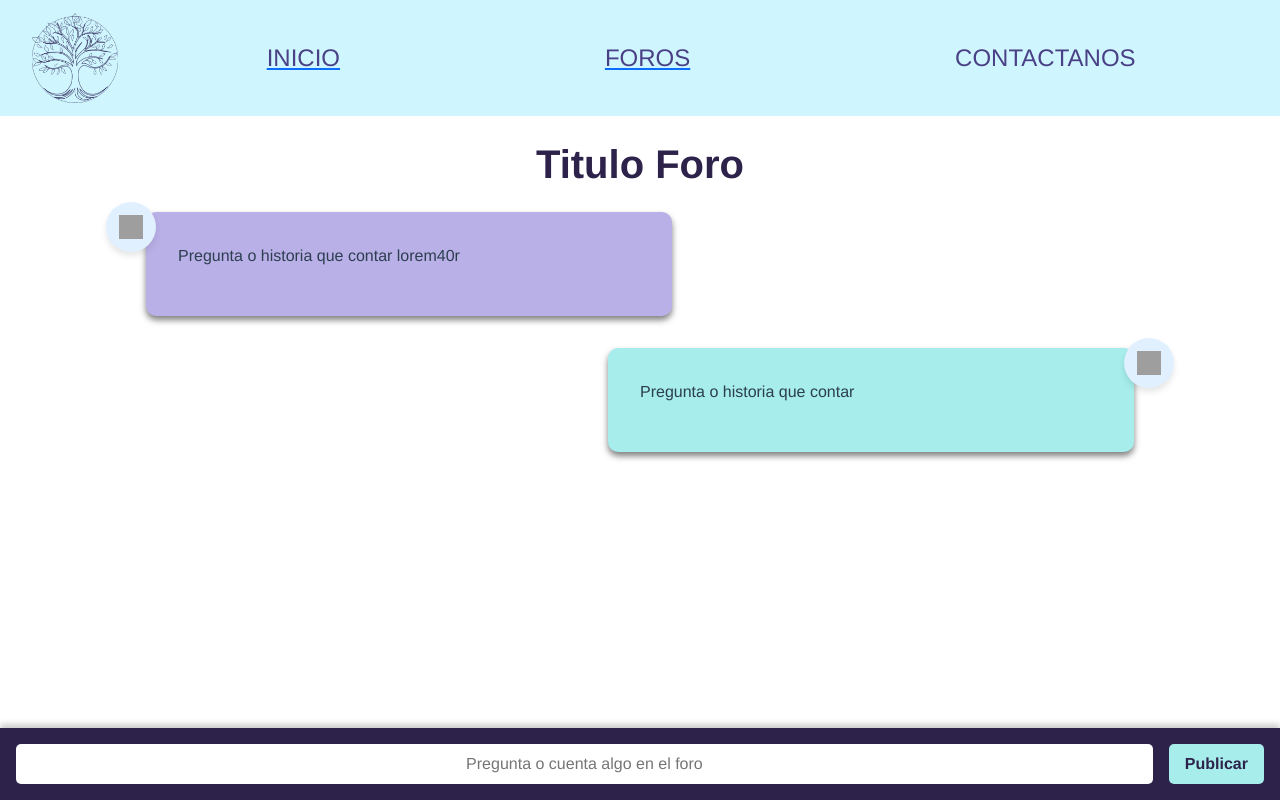
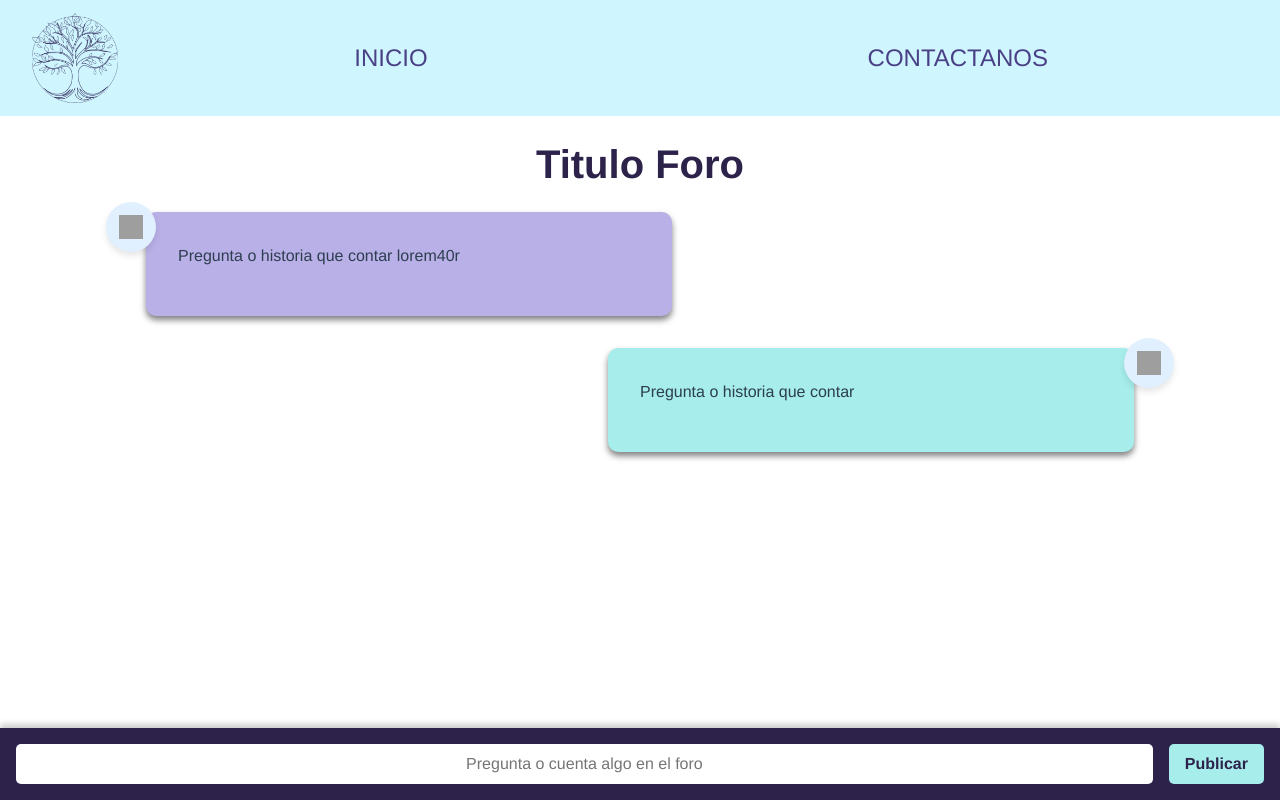
Before and after one commit to AdrianValenciaVillanueva/chava-es-gay, a Vue app: page /foro-chat in a window 1280 px wide. Built offline with nearby package versions, Linux system fonts and the light colour scheme; grey boxes are pictures that could not be loaded.

Commit message:
Correccion del router-link

```diff
--- a/src/views/components/ForosNavBar.vue
+++ b/src/views/components/ForosNavBar.vue
@@ -14,9 +14,7 @@
         <div class="collapse navbar-collapse" id="navbarNav" >
           <ul class="navbar-nav w-100 justify-content-around">
             <li :class="['nav-item', { active: isActive('Inicio') }]">
-            <router-link to="/">
-              <a class="nav-link custom-color" href="#Inicio" @click="setActive('home')">INICIO</a>
-            </router-link>
+            <router-link to="/" class="nav-link custom-color" @click="setActive('home')">INICIO</router-link>
             </li>
             <!-- <li :class="['nav-item', { active: isActive('foros') }]">
             <router-link to="/foros">
--- a/src/views/components/NavBar.vue
+++ b/src/views/components/NavBar.vue
@@ -17,17 +17,13 @@
             <a class="nav-link custom-color" href="#Inicio" @click="setActive('home')">INICIO</a>
           </li>
           <li :class="['nav-item', { active: isActive('foros') }]">
-            <router-link to ="/foros">
-            <a class="nav-link custom-color" href="#foros" @click="setActive('foros')">FOROS</a>
-            </router-link>
+            <router-link to ="/foros" class="nav-link custom-color" @click="setActive('foros')">FOROS </router-link>
           </li>
           <li :class="['nav-item', { active: isActive('contactanos') }]">
             <a class="nav-link custom-color" href="#pricing" @click="setActive('contactanos')">CONTACTANOS</a>
           </li>
           <li :class="['nav-item', { active: isActive('iniciar-sesion') }]">
-            <router-link to="/iniciar-sesion">
-            <a class="nav-link custom-color" href="#contact" @click="setActive('iniciar-sesion')">INICIAR SESION</a>
-            </router-link>
+            <router-link to="/iniciar-sesion" class="nav-link custom-color" @click="setActive('iniciar-sesion')">INICIAR SESION</router-link>
           </li>
         </ul>
       </div>
--- a/src/views/components/NavBarIniciarSesion.vue
+++ b/src/views/components/NavBarIniciarSesion.vue
@@ -14,14 +14,7 @@
         <div class="collapse navbar-collapse" id="navbarNav" >
           <ul class="navbar-nav w-100 justify-content-around">
             <li :class="['nav-item', { active: isActive('Inicio') }]">
-            <router-link to="/">
-              <a class="nav-link custom-color" href="#Inicio" @click="setActive('home')">INICIO</a>
-            </router-link>
-            </li>
-            <li :class="['nav-item', { active: isActive('foros') }]">
-            <router-link to="/foros">
-              <a class="nav-link custom-color" href="#foros" @click="setActive('foros')">FOROS</a>
-            </router-link>
+            <router-link to="/" class="nav-link custom-color" @click="setActive('home')">INICIO</router-link>
             </li>
             <li :class="['nav-item', { active: isActive('contactanos') }]">
               <a class="nav-link custom-color" href="#pricing" @click="setActive('contactanos')">CONTACTANOS</a>
```
